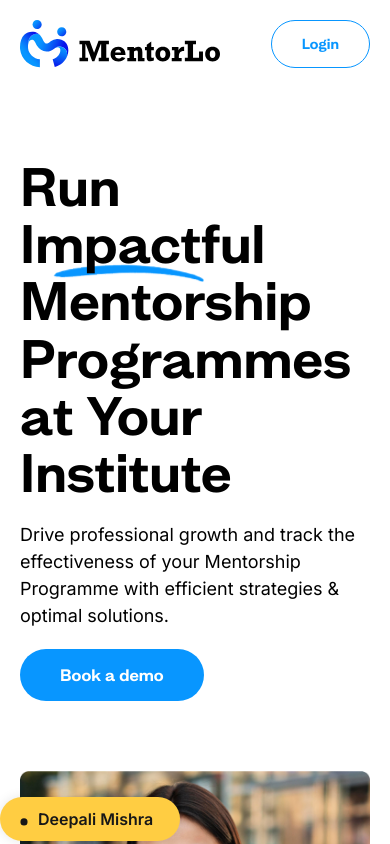
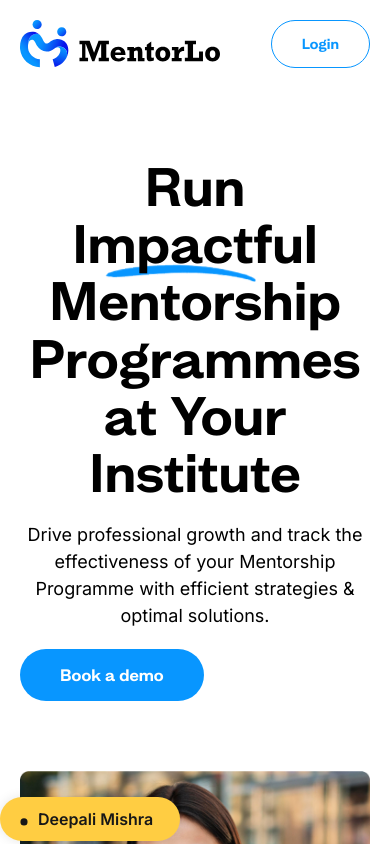
Before and after one commit to Yashpreetrana4790/MasterUnion, a React (Create React App) app: page / in a window 390 px wide. Shown: the top 844 px of the page. Built offline with nearby package versions, Linux system fonts and the light colour scheme.

Commit message:
made the text align center on 640px of homebanner

```diff
--- a/src/App.css
+++ b/src/App.css
@@ -1479,6 +1479,15 @@ font-size: 14px;
 
 
 @media screen and (max-width: 640px) {
+  .home_banner_wrapper .text_wrapper>p{
+    text-align: center;
+
+
+  }
+
+  .home_banner_wrapper .text_wrapper>h1{
+    text-align: center;
+  }
 
     .whymantarlo_wrapper .biggroupedicon img{
     min-width: 280.81px;
```
